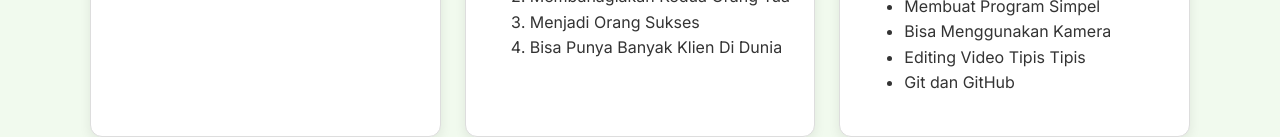
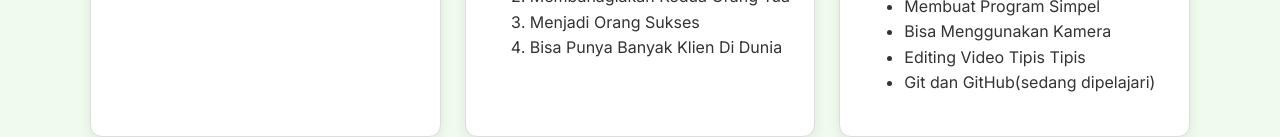
Before and after one commit to rngga0510-commits/Portofolio, a plain HTML site: page modul 5/index.html in a window 1280 px wide. Shown: the part 821-958 px from the top of the page. Drawn offline with Linux system fonts and the light colour scheme.

Commit message:
feat:menambahkan git dan github

```diff
--- a/modul 5/index.html
+++ b/modul 5/index.html
@@ -87,7 +87,7 @@
               <li>Membuat Program Simpel</li>
               <li>Bisa Menggunakan Kamera</li>
               <li>Editing Video Tipis Tipis</li>
-              <li>Git dan GitHub</li>
+              <li>Git dan GitHub(sedang dipelajari)</li>
             </ul>
           </section>
         </div>
```
